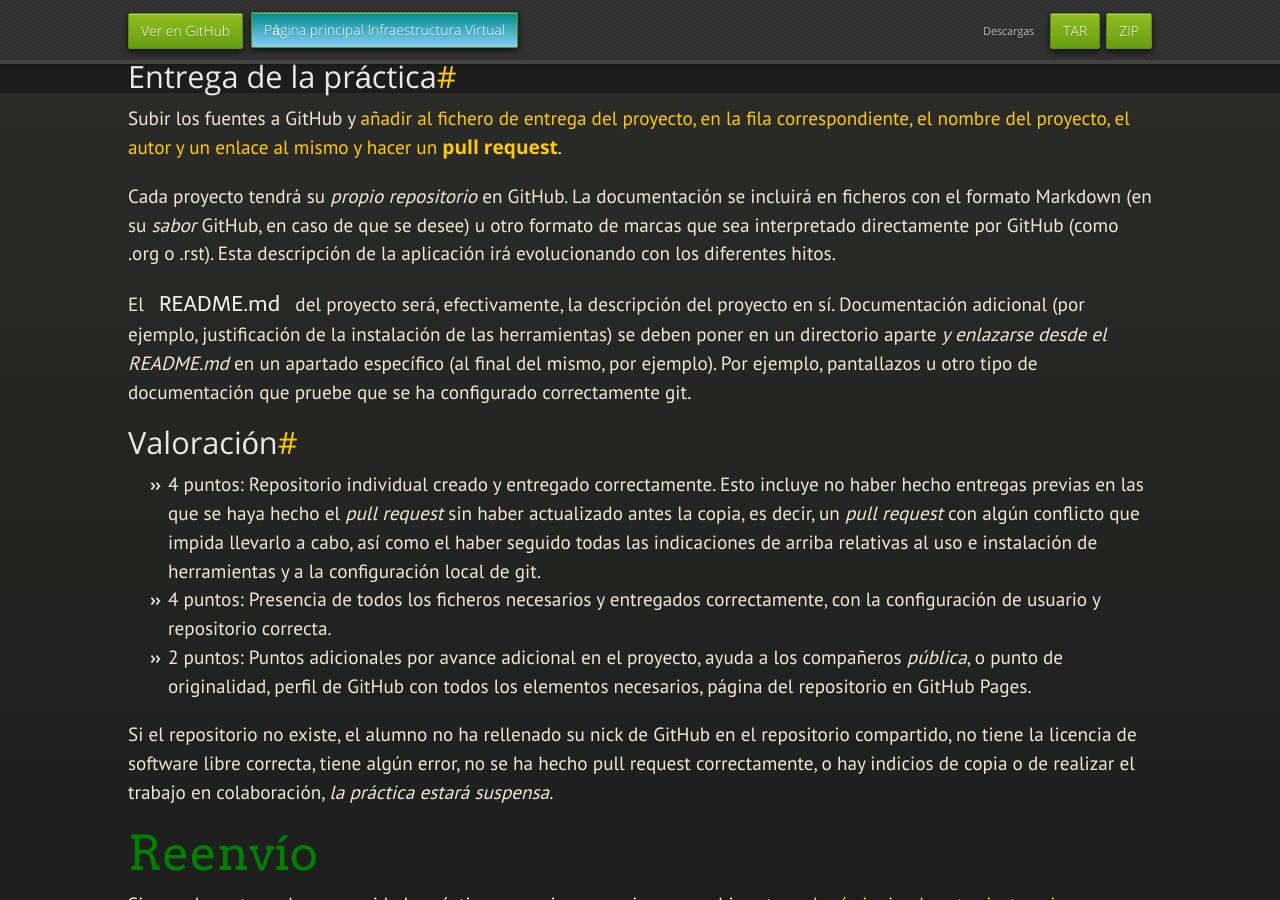
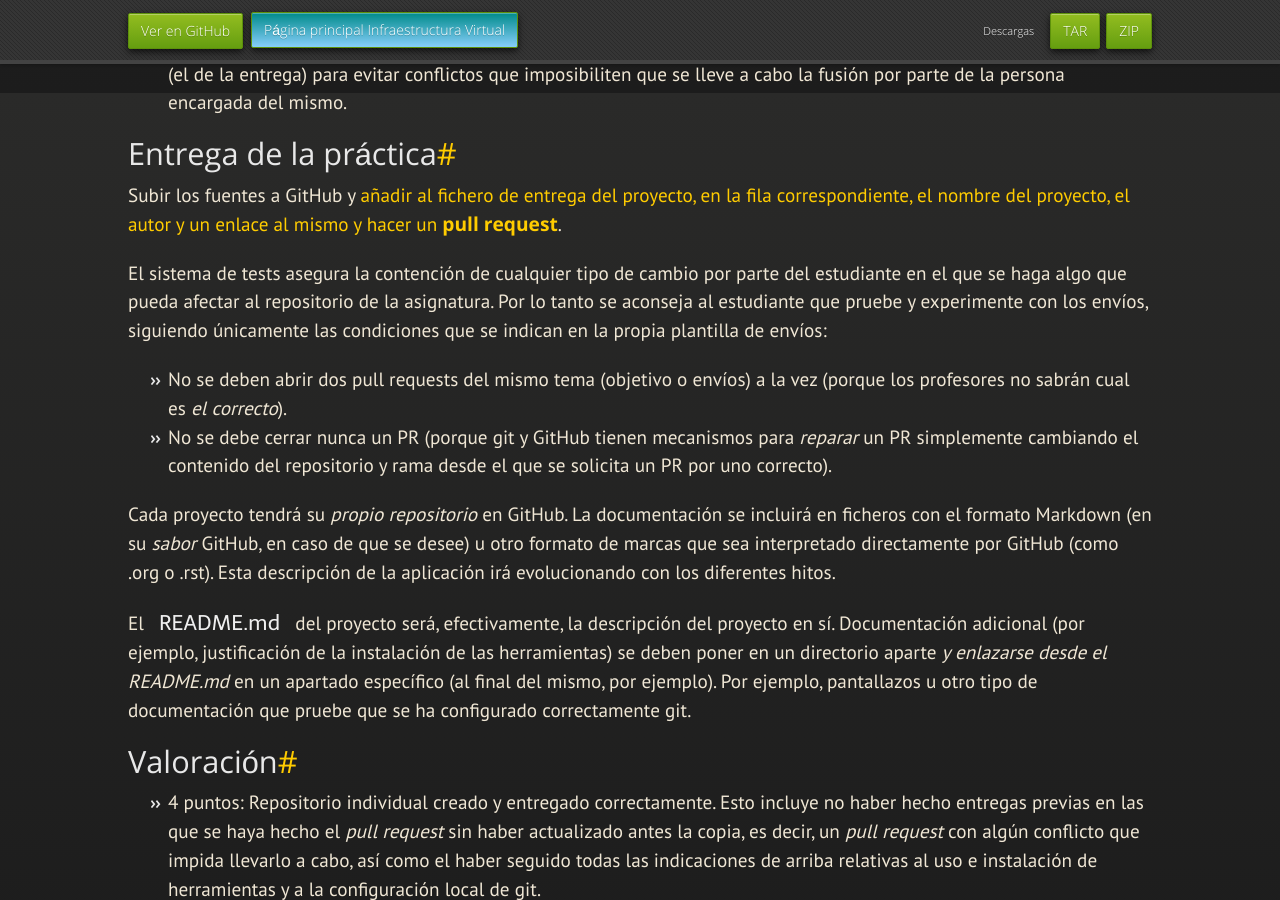
Before and after one commit to JJ/IV, a Jekyll site: the page built from documentos/proyecto/0.Repositorio.md, in a window 1280 px wide and 900 px high, scrolled down 1707 px. Built offline with Jekyll 4.4.1, drawn with Linux system fonts in a browser that asks for light colours; nearby versions of some CDN libraries; some web fonts are replaced; our own code applies the rules of GitHub Pages for plain Markdown files; some of the changed text lies outside the part shown.

Commit message:
Sync documentos/proyecto/0.Repositorio.md de master a gh-pages

```diff
--- a/documentos/proyecto/0.Repositorio.md
+++ b/documentos/proyecto/0.Repositorio.md
@@ -44,6 +49,9 @@ nombre de usuario de GitHub y la extensión `.md`). Se debe entregar al
 menos dos horas antes de que se entregue el hito. Estas condiciones
 serán las mismas para todos los hitos.
 
+Por esta razón también, la entrega de objetivos y del hito del
+proyecto *siempre* se harán en hitos separados.
+
 Explicación
 ----------------
 
@@ -89,8 +97,23 @@ que incluyen, pero no se limitan, a
 
 Entrega de la práctica
 --------------------------------
+
 Subir los fuentes a GitHub y
 [añadir al fichero de entrega del proyecto, en la fila correspondiente, el nombre del proyecto, el autor y un enlace al mismo y hacer un **pull request**](https://github.com/JJ/IV-20-21/blob/master/proyectos/hito-0.md).
+
+El sistema de tests asegura la contención de cualquier tipo de cambio
+por parte del estudiante en el que se haga algo que pueda afectar al
+repositorio de la asignatura. Por lo tanto se aconseja al estudiante
+que pruebe y experimente con los envíos, siguiendo únicamente las
+condiciones que se indican en la propia plantilla de envíos:
+
+* No se deben abrir dos pull requests del mismo tema (objetivo o
+envíos) a la vez (porque los profesores no sabrán cual es *el
+correcto*).
+* No se debe cerrar nunca un PR (porque git y GitHub tienen mecanismos
+para *reparar* un PR simplemente cambiando el contenido del
+repositorio y rama desde el que se solicita un PR por uno correcto).
+
 
 Cada proyecto tendrá su *propio repositorio* en GitHub. La
 documentación se incluirá en ficheros con el formato Markdown (en su
```
Also changed, not shown: other parts of documentos/proyecto/0.Repositorio.md (+5 -0 lines).
